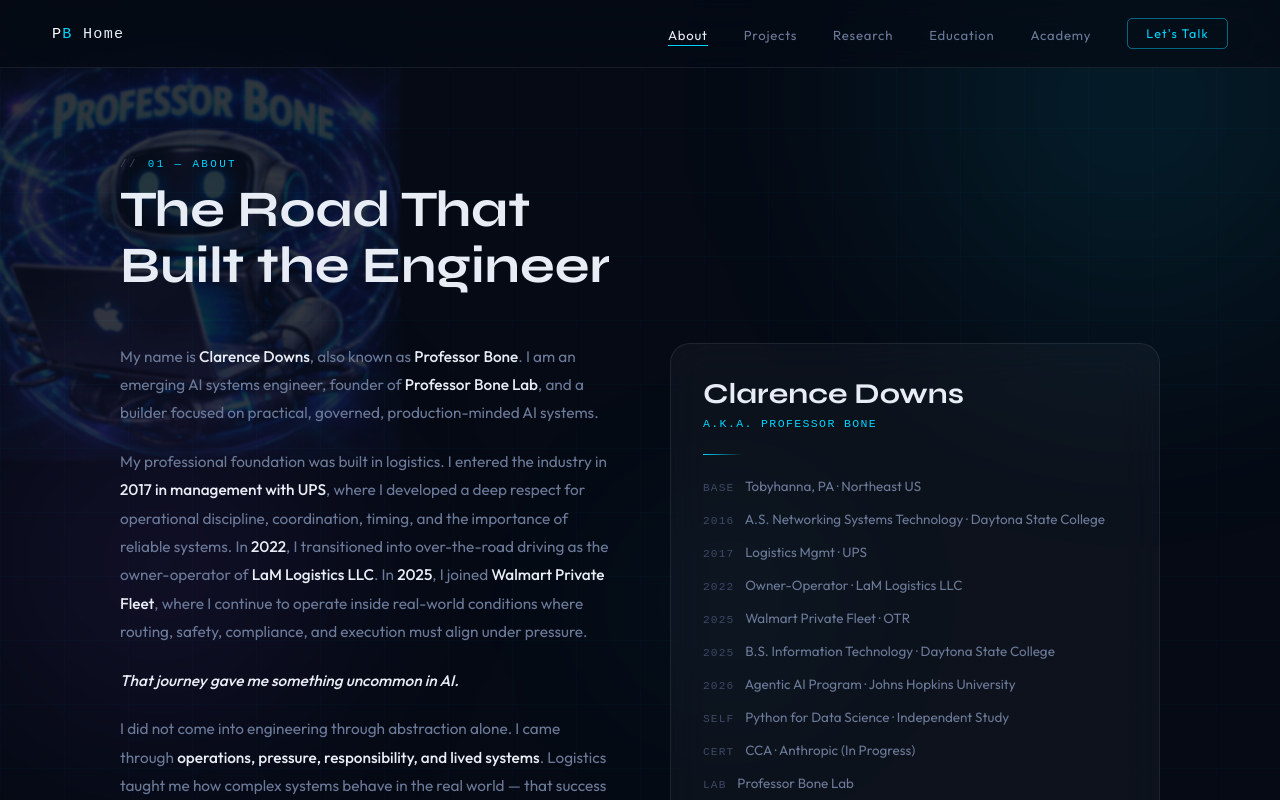
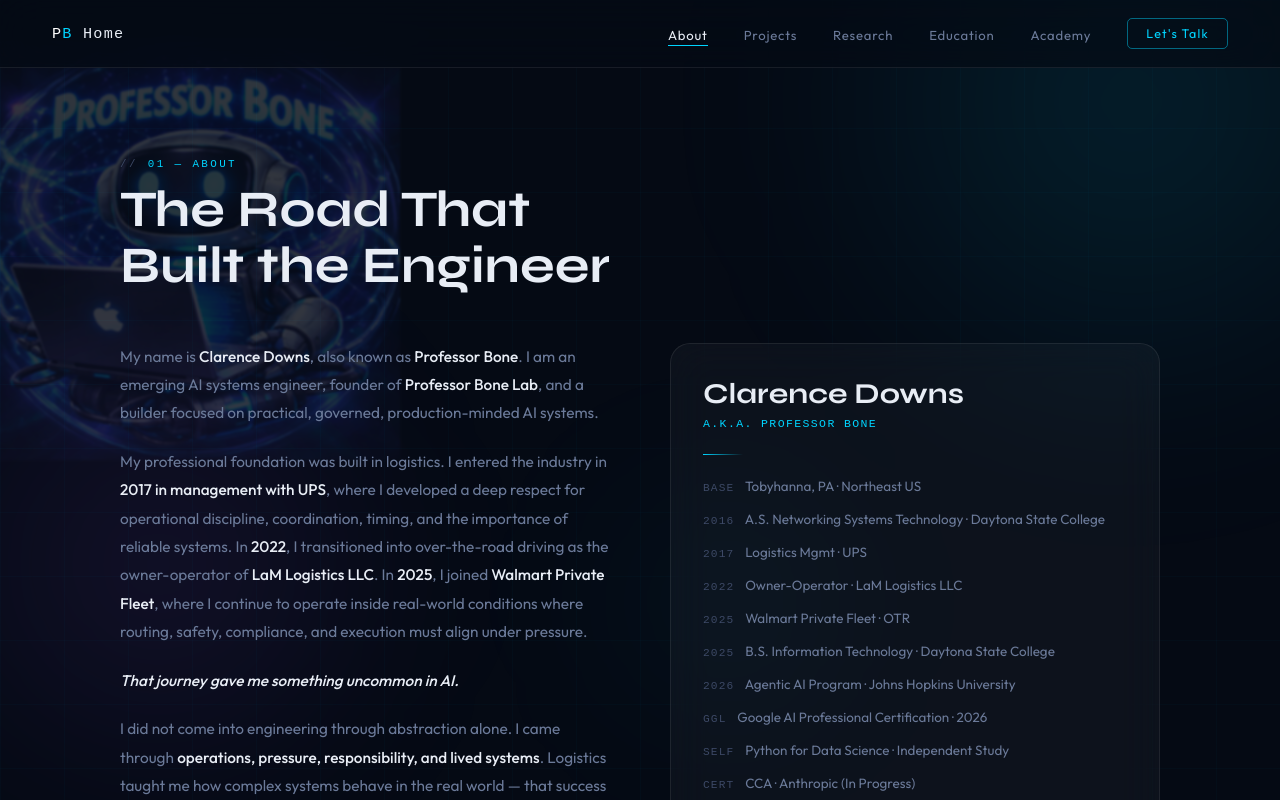
Before and after one commit to ProfessorBone/professorbone-portfolio, a React (Vite) app: page / in a window 1280 px wide. Both pictures are taken after a click on the button "About". Shown: the top 800 px of the page. Built offline with nearby package versions, Linux system fonts and the light colour scheme; a web font is replaced by a local one.

Commit message:
feat(about): add 2026 Google AI Professional Certification to identity card
Co-Authored-By: Claude Sonnet 4.6 <noreply@anthropic.com>

```diff
--- a/src/components/About.jsx
+++ b/src/components/About.jsx
@@ -31,6 +31,7 @@ export default function About() {
             ["2025",   "Walmart Private Fleet · OTR"],
             ["2025",   "B.S. Information Technology · Daytona State College"],
             ["2026",   "Agentic AI Program · Johns Hopkins University"],
+            ["GGL",    "Google AI Professional Certification · 2026"],
             ["SELF",   "Python for Data Science · Independent Study"],
             ["CERT",   "CCA · Anthropic (In Progress)"],
             ["LAB",    "Professor Bone Lab"],
```
